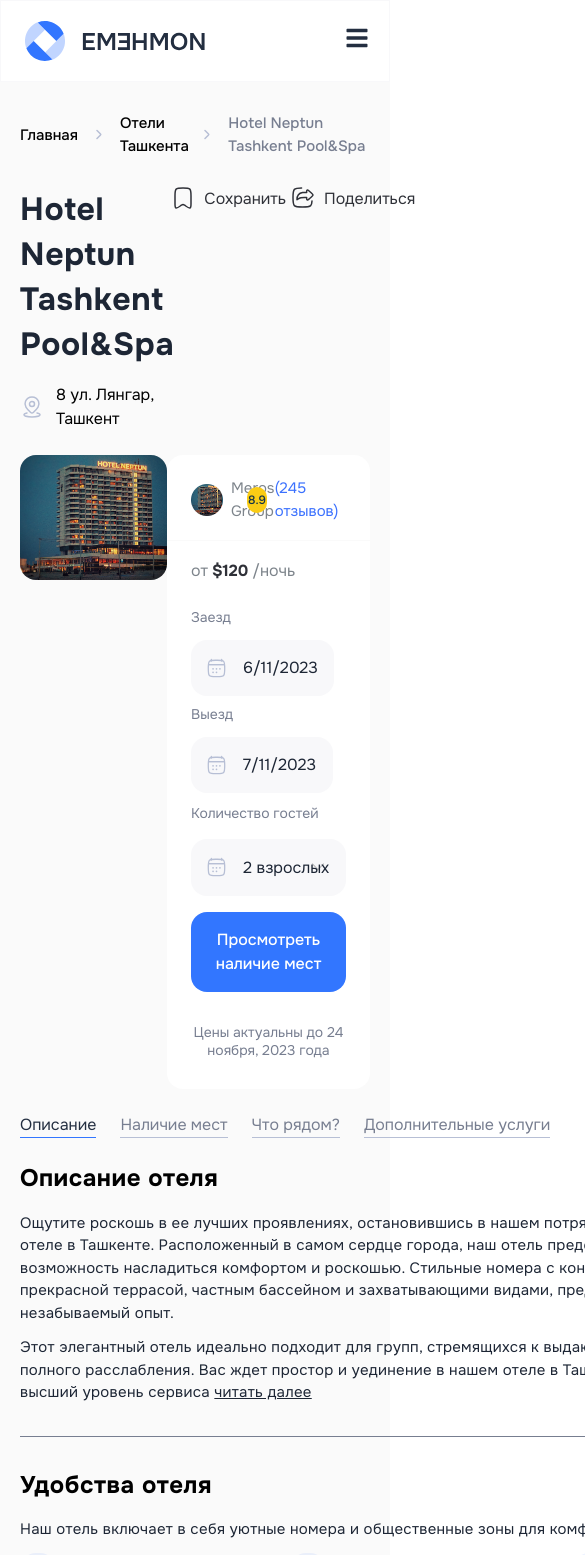
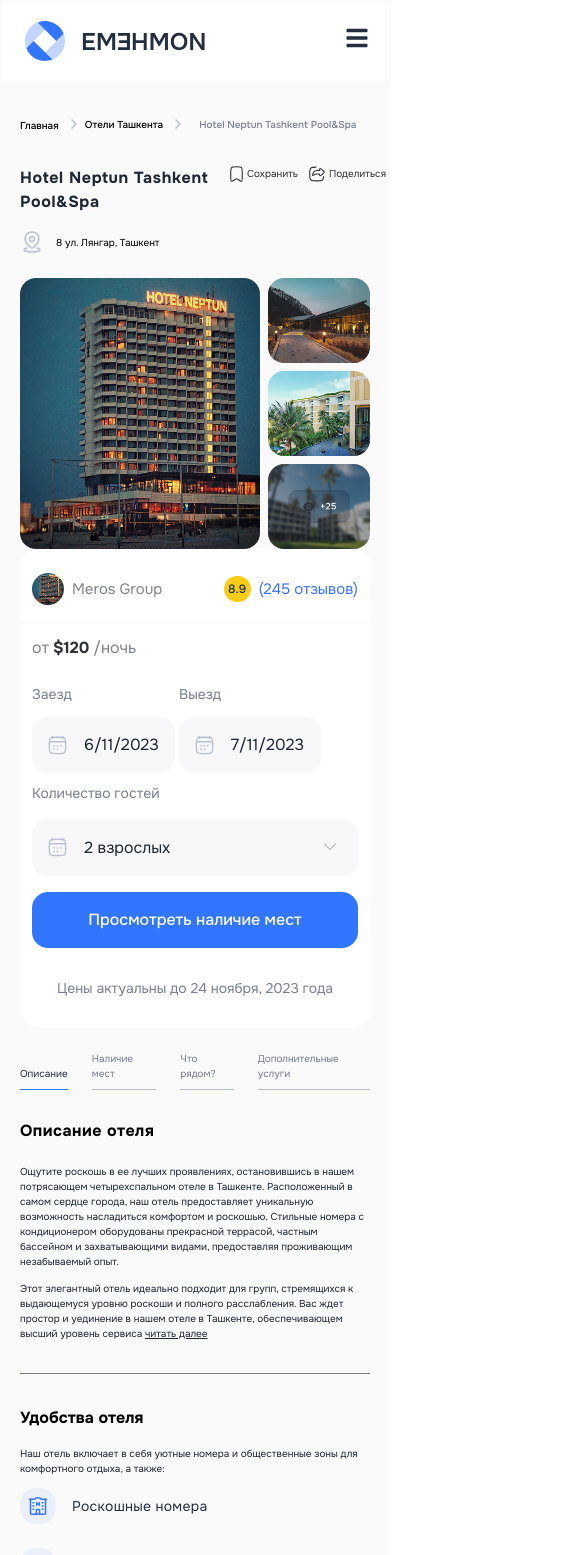
Before and after one commit to soliha10/e-hotel, a React (Create React App) app: page /hotel/1 in a window 390 px wide. Shown: the top 1555 px of the page, 585 px wide, since content can reach past the window. Built offline with nearby package versions, Linux system fonts and the light colour scheme.

Commit message:
Make responsive design

```diff
--- a/src/components/Detail-hero/Detail-form.jsx
+++ b/src/components/Detail-hero/Detail-form.jsx
@@ -4,8 +4,8 @@ import arrow from "../../assets/images/detail-form-arrow.svg"
 
 const DetailForm = () => {
   return (
-    <div className='w-[384px]  pb-[30px] bg-white rounded-2xl shadow-[0px 40px 32px -32px rgba(119, 126, 144, 0.10)] '>
-      <div className='flex justify-between items-center px-6 pt-[22px] pb-[18px] border-b border-[#FAFAFA] '>
+    <div className='md:w-[384px]   pb-[30px] bg-white rounded-2xl shadow-[0px 40px 32px -32px rgba(119, 126, 144, 0.10)] '>
+      <div className='flex justify-between items-center px-3 pt-3 mt-3 md:mt-0 md:px-6 md:pt-[22px] pb-[18px] border-b border-[#FAFAFA] '>
         <span className='flex items-center gap-2  text-[#7D848B] text-[15px] '>
           <img src={neptun} alt="" />
           Meros Group
@@ -18,17 +18,17 @@ const DetailForm = () => {
         </span>
       </div>
 
-      <div className="px-6 pt-[18px] ">
+      <div className="  px-3 pt-3 sm:px-4 md:px-6 md:pt-[18px] ">
         <strong className="text-[#2F3138] lg:text-[32px] flex gap-1 items-center mb-6 ">
           <span className="text-[#7D848B] lg:text-base font-normal ">от</span>
           $120
           <span className="text-[#7D848B] lg:text-base  font-normal ">/ночь</span>
         </strong>
 
-        <form action="" className="flex items-center flex-wrap gap-x-4 ">
+        <form action="" className="flex items-center flex-wrap gap-x-1 md:gap-x-4 ">
           <div className="flex lg:w-[160px] flex-col gap-3 mb-2 ">
             <label htmlFor="" className="text-[#777E90] text-[14px]">Заезд</label>
-            <select name="" id="" className="bg-[#F8F8FA] rounded-2xl py-4 pe-4 ps-[52px] appearance-none text-[#1D2635] "  style={{
+            <select name="" id="" className="bg-[#F8F8FA] rounded-2xl py-4 pe-4 ps-[52px] appearance-none text-[#1D2635] " style={{
               backgroundImage: `url(${date})`,
               backgroundRepeat: "no-repeat",
               backgroundPosition: "left 16px center",
@@ -39,7 +39,7 @@ const DetailForm = () => {
           </div>
           <div className="flex lg:w-[160px] flex-col gap-3 mb-2 ">
             <label htmlFor="" className="text-[#777E90] text-[14px]">Выезд</label>
-            <select name="" id="" className="bg-[#F8F8FA] rounded-2xl py-4 pe-4 ps-[52px] appearance-none text-[#1D2635] "  style={{
+            <select name="" id="" className="bg-[#F8F8FA] rounded-2xl py-4 pe-4 ps-[52px] appearance-none text-[#1D2635] " style={{
               backgroundImage: `url(${date})`,
               backgroundRepeat: "no-repeat",
               backgroundPosition: "left 16px center",
@@ -50,7 +50,7 @@ const DetailForm = () => {
           </div>
           <div className="flex w-full flex-col gap-3 mb-4 leading-[25.6px] ">
             <label htmlFor="" className="text-[#777E90] text-[14px]">Количество гостей</label>
-            <select name="" id="" className="bg-[#F8F8FA] rounded-2xl py-4 pe-4 ps-[52px] appearance-none text-[#1D2635] "  style={{
+            <select name="" id="" className="bg-[#F8F8FA] rounded-2xl py-4 pe-4 ps-[52px] appearance-none text-[#1D2635] " style={{
               backgroundImage: `url(${date}), url(${arrow})`,
               backgroundRepeat: "no-repeat",
               backgroundPosition: "left 16px center, right 20px center",
--- a/src/components/Detail-hero/Detail-hero.jsx
+++ b/src/components/Detail-hero/Detail-hero.jsx
@@ -16,39 +16,39 @@ const DetailHero = () => {
       <div className="w-full max-w-[1240px] mx-auto px-5">
         <div className="pt-[30px]   ">
           <ul className="flex items-center mb-[30px]">
-            <li className="me-[18px]"><a href="/" className="text-[15px] font-medium  ">Главная</a></li>
-            <li className="flex gap-[18px] me-[18px]">
+            <li className=" me-3 md:me-[18px]"><a href="/" className=" min-[380px]:text-[10px] md:text-[15px] font-medium  ">Главная</a></li>
+            <li className="flex items-center gap-2 md:gap-[18px] me-3 md:me-[18px]">
               <img src={nextIcon} alt="" />
-              <a href="/" className="text-[15px] font-medium  " >Отели Ташкента</a></li>
-            <li className="flex gap-[18px]">
+              <a href="/" className=" min-[380px]:text-[10px] md:text-[15px] font-medium  " >Отели Ташкента</a></li>
+            <li className="flex items-center gap-[18px]">
               <img src={nextIcon} alt="" />
-              <a href="/" className="text-[15px] font-medium text-[#777E90] "  >Hotel Neptun Tashkent Pool&Spa</a></li>
+              <a href="/" className=" min-[380px]:text-[10px] md:text-[15px] font-medium text-[#777E90] "  >Hotel Neptun Tashkent Pool&Spa</a></li>
           </ul>
 
           <div className=" ">
             <div className="flex items-start justify-between">
               <div>
 
-                <h1 className="text-[32px] text-[#1D2635]  font-bold tracking-[0.64px] leading-[45px] mb-4">Hotel Neptun Tashkent Pool&Spa</h1>
-                <span className="flex items-center mb-6 gap-3">
+                <h1 className=" min-[380px]:text-base md:text-2xl lg:text-[32px] text-[#1D2635]  font-bold tracking-[0.64px] leading-[45px] mb-4">Hotel Neptun Tashkent Pool&Spa</h1>
+                <span className="flex  min-[380px]:text-[10px]  items-center mb-6 gap-3">
                   <img src={location} alt="" />
                   8 ул. Лянгар, Ташкент
                 </span>
               </div>
 
               <div className="flex text-[#2F3138] gap-6 ">
-                <button className="flex gap-3"  >
-                  <img src={save} alt="" />Сохранить</button>
-                <button className="flex gap-[10px] ">
-                  <img src={send} alt="" />
+                <button className="flex gap-1 md:gap-3 min-[380px]:text-[10px] "  >
+                  <img src={save} alt="" className="min-[380px]:w-4 min-[380px]:h-4" />Сохранить</button>
+                <button className="flex gap-1 md:gap-[10px] min-[380px]:text-[10px] ">
+                  <img src={send} alt="" className="min-[380px]:w-4 min-[380px]:h-4" />
                   Поделиться</button>
               </div>
             </div>
 
-            <div className="flex justify-between items-start mb-6 ">
-              <div className="flex gap-6">
-                <img src={neptun} alt="" className="rounded-2xl" />
-                <div className="flex flex-col gap-6">
+            <div className="flex justify-between items-start min-[380px]:flex-col md:flex-row mb-6 ">
+              <div className="flex min-[380px]:gap-2 md:gap-6  ">
+                <img src={neptun} alt="" className="rounded-2xl w-60 sm:w-72 lg:w-[587px] lg:h-[498px]  " />
+                <div className="flex flex-col min-[380px]:gap-2 md:gap-6">
                   <img src={evening} alt="" className="rounded-2xl" />
                   <img src={scene} alt="" className="rounded-2xl" />
                   <img src={palm} alt="" className="rounded-2xl" />
--- a/src/components/Detail-info/DetailFeedback.jsx
+++ b/src/components/Detail-info/DetailFeedback.jsx
@@ -4,7 +4,7 @@ const DetailFeedback = ({feedback, userPic, userName}) => {
   return (
     <div className="flex  flex-col text-left md:w-[420px] md:h-[260px]  py-6 px-4 bg-[#fff] rounded-3xl gap-y-4 text-[#1D2635] ">
       <img className="w-4 h-4 " src={quote} alt="" width={20} />
-      <p className="tracking-[0.34px] text-sm ">{feedback}</p>
+      <p className="tracking-[0.34px] text-[10px] sm:text-xs md:text-sm   ">{feedback}</p>
 
       <div className=" flex gap-x-6 items-center mt-auto  border-t border-[#fafafa] pt-4 ">
         <img src={userPic} alt="user" />
--- a/src/components/Detail-info/DetailInfo.jsx
+++ b/src/components/Detail-info/DetailInfo.jsx
@@ -116,40 +116,38 @@ const DetailInfo = () => {
   return (
     <section>
       <div className="w-full max-w-[1240px] mx-auto px-5">
-        <div className="flex items-start gap-6 ">
+        <div className="flex items-start flex-col flex-wrap  lg:flex-row gap-6 ">
+          <div className=" w-full  lg:w-[792px]">
+            <div className="border-b border-[#777E90] mb-8">
+              <ul className="flex items-end gap-x-6 mb-6">
 
-
-          <div className="w-[792px]">
-            <div className="border-b border-[#777E90] mb-8">
-              <ul className="flex items-center gap-x-6 mb-6">
-
-                <li><a href="/" className="text-[#232E40] lg:pb-[30px] border-b border-[#3276FF] inline-block" >Описание</a></li>
-                <li><a href="/" className="text-[#777E90] lg:pb-[30px] border-b border-[#B7BFD5] inline-block">Наличие мест</a></li>
-                <li><a href="/" className="text-[#777E90] lg:pb-[30px] border-b border-[#B7BFD5] inline-block">Что рядом?</a></li>
-                <li><a href="/" className="text-[#777E90] lg:pb-[30px] border-b border-[#B7BFD5] inline-block">Дополнительные услуги</a></li>
+                <li><a href="/" className="text-[#232E40] text-[10px] sm:text-xs md:text-base pb-2 lg:pb-[30px] border-b border-[#3276FF] inline-block" >Описание</a></li>
+                <li><a href="/" className="text-[#777E90] text-[10px] sm:text-xs md:text-base pb-2 lg:pb-[30px] border-b border-[#B7BFD5] inline-block">Наличие мест</a></li>
+                <li><a href="/" className="text-[#777E90]  text-[10px] sm:text-xs md:text-base pb-2 lg:pb-[30px] border-b border-[#B7BFD5] inline-block">Что рядом?</a></li>
+                <li><a href="/" className="text-[#777E90] text-[10px] sm:text-xs md:text-base pb-2 lg:pb-[30px] border-b border-[#B7BFD5] inline-block">Дополнительные услуги</a></li>
               </ul>
-              <h2 className="text-[31D2635] text-2xl font-bold mb-4 tracking-[0.48px] leading-[33.6px] ">
+              <h2 className="text-[31D2635] text-base md:text-lg lg:text-2xl font-bold mb-4 tracking-[0.48px] leading-[33.6px] ">
                 Описание отеля
               </h2>
-              <p className="text-[#1D2635] text-[15px] tracking-[0.3px] leading-[22.5px] mb-3  ">Ощутите роскошь в ее лучших проявлениях, остановившись в нашем потрясающем четырехспальном отеле в Ташкенте. Расположенный в самом сердце города, наш отель предоставляет уникальную возможность насладиться комфортом и роскошью. Стильные номера с кондиционером оборудованы прекрасной террасой, частным бассейном и захватывающими видами, предоставляя проживающим незабываемый опыт.</p>
-              <p className="text-[#1D2635] text-[15px] tracking-[0.3px] leading-[22.5px] mb-8  ">Этот элегантный отель идеально подходит для групп, стремящихся к выдающемуся уровню роскоши и полного расслабления. Вас ждет простор и уединение в нашем отеле в Ташкенте, обеспечивающем высший уровень сервиса <button className="underline">читать далее</button></p>
+              <p className="text-[#1D2635] text-[10px] sm:text-xs md:text-sm  lg:text-[15px] md:tracking-[0.3px] md:leading-[22.5px] mb-3  ">Ощутите роскошь в ее лучших проявлениях, остановившись в нашем потрясающем четырехспальном отеле в Ташкенте. Расположенный в самом сердце города, наш отель предоставляет уникальную возможность насладиться комфортом и роскошью. Стильные номера с кондиционером оборудованы прекрасной террасой, частным бассейном и захватывающими видами, предоставляя проживающим незабываемый опыт.</p>
+              <p className="text-[#1D2635] text-[10px] sm:text-xs md:text-sm  lg:text-[15px] md:tracking-[0.3px] md:leading-[22.5px] mb-8  ">Этот элегантный отель идеально подходит для групп, стремящихся к выдающемуся уровню роскоши и полного расслабления. Вас ждет простор и уединение в нашем отеле в Ташкенте, обеспечивающем высший уровень сервиса <button className="underline">читать далее</button></p>
             </div>
 
             <div className="border-b border-[#777E90]  pb-8 mb-8">
-              <h2 className="text-[31D2635] text-2xl font-bold mb-4 tracking-[0.48px] leading-[33.6px] ">Удобства отеля</h2>
-              <p className="text-[#1D2635] text-[15px] tracking-[0.3px] leading-[22.5px] mb-3  ">Наш отель включает в себя уютные номера и общественные зоны для комфортного отдыха, а также:</p>
+              <h2 className="text-[31D2635] text-base md:text-lg lg:text-2xl font-bold mb-4 md:tracking-[0.48px] md:leading-[33.6px] ">Удобства отеля</h2>
+              <p className="text-[#1D2635] text-[10px] sm:text-xs md:text-sm  lg:text-[15px] md:tracking-[0.3px] md:leading-[22.5px] mb-3  ">Наш отель включает в себя уютные номера и общественные зоны для комфортного отдыха, а также:</p>
 
-              <ul className="flex flex-col h-[216px] flex-wrap gap-x-[40px] gap-y-6">
+              <ul className="flex flex-col lg:h-[216px] flex-wrap gap-x-[40px] gap-y-6">
                 {comfort.map(({ id, pic, name }) => (
                   <InfoItem key={id} pic={pic} name={name} />
                 ))}
               </ul>
             </div>
 
-            <div className="border-b border-[#777E90] mb-8 pb-8">
-              <div className="flex justify-between items-center ">
-                <h2 className="text-[31D2635] text-2xl font-bold mb-4 tracking-[0.48px] leading-[33.6px] ">Отзывы посетилетей</h2>
-                <button className="text-[#3B71FE] flex items-center gap-x-[8.5px]">Все отзывы <img src={blueArrow} alt="" /></button>
+            <div className="border-b border-[#777E90] md:mb-8 pb-8">
+              <div className="flex justify-between items-center mb-4 ">
+                <h2 className="text-[31D2635] text-base md:text-lg lg:text-2xl font-bold  tracking-[0.48px] leading-[33.6px] ">Отзывы посетилетей</h2>
+                <button className="text-[#3B71FE] flex items-center text-[10px] sm:text-xs md:text-sm  lg:text-[15px] gap-x-[8.5px]">Все отзывы <img src={blueArrow} alt="" /></button>
               </div>
               <Swiper
                 slidesPerView="auto"
@@ -190,7 +188,7 @@ const DetailInfo = () => {
           </div>
 
 
-          <img src={map} alt="" />
+          <img src={map} alt="" className="mb-4 md:mb-0 md:w-full lg:w-auto" />
         </div>
       </div>
     </section>
--- a/src/components/Detail-info/InfoItem.jsx
+++ b/src/components/Detail-info/InfoItem.jsx
@@ -1,7 +1,7 @@
 
 const InfoItem = ({ pic, name }) => {
   return (
-    <li className='flex lg:w-[245px] items-center text-[#232E40] text-[14px] gap-x-4 leading-[22px] tracking-[0.3px] '>
+    <li className='flex lg:w-[245px] flex-wrap items-center text-[#232E40] text-[14px] gap-x-4 leading-[22px] tracking-[0.3px] '>
       <img src={pic} alt="" />
       {name}
     </li>
```
Also changed, not shown: src/components/Detail-header/Detail-header.jsx (indentation only). Lines whose indentation alone changed are shown as unchanged.
